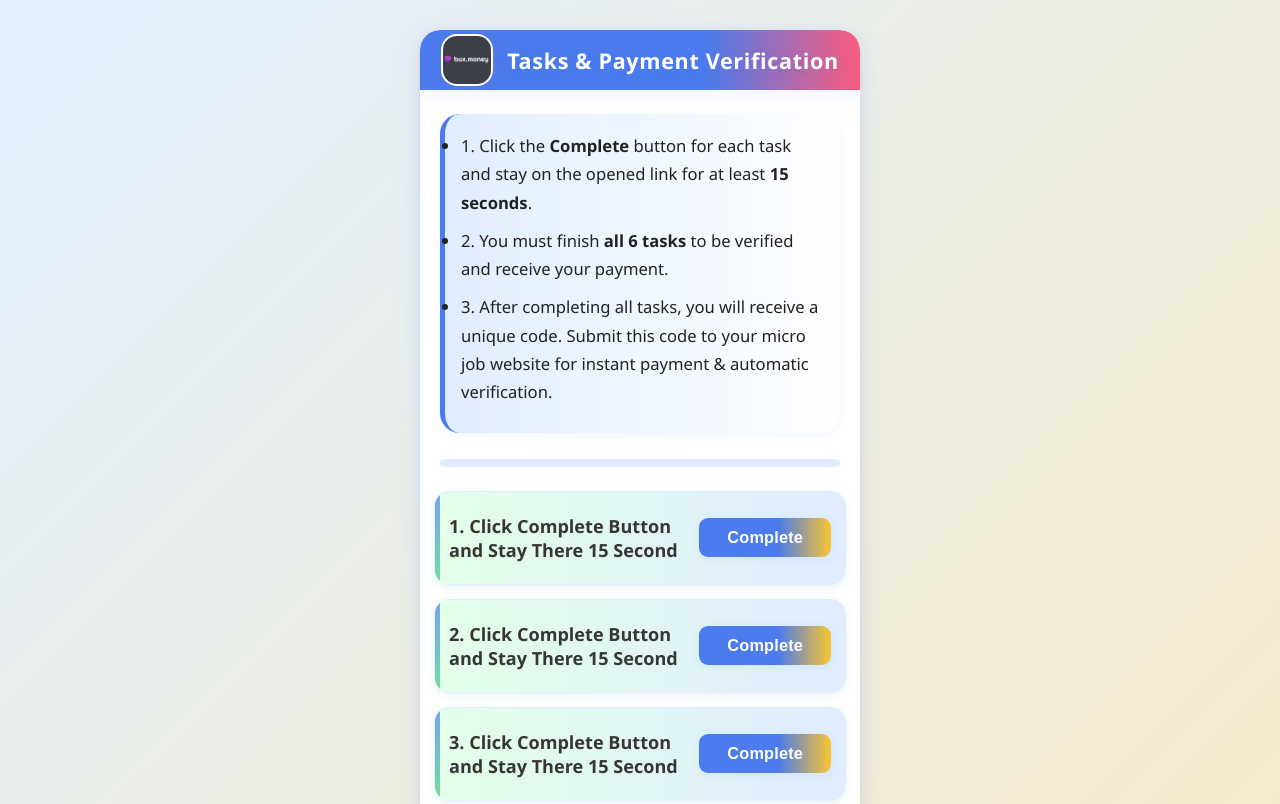
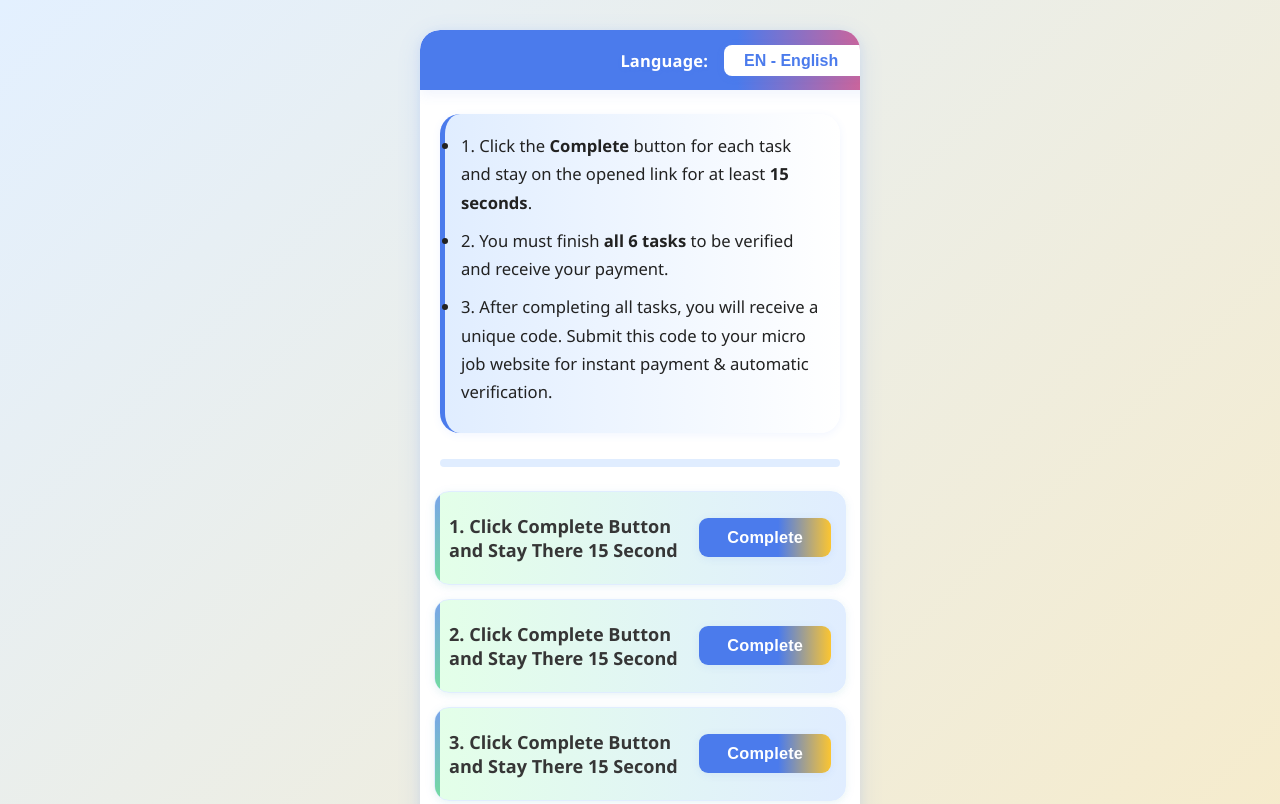
Before and after one commit to s42144/adssterra, a plain HTML site: page index.html in a window 1280 px wide. Shown: the top 804 px of the page. Drawn offline with Linux system fonts and the light colour scheme.

Commit message:
Update index.html

```diff
--- a/index.html
+++ b/index.html
@@ -2,7 +2,7 @@
 <html lang="en">
 <head>
   <meta charset="UTF-8">
-  <title>Tasks & Payment Verification</title>
+  <title>Tasks Verification</title>
   <meta name="viewport" content="width=device-width, initial-scale=1.0">
   <style>
     :root {
@@ -39,35 +39,47 @@
       position: relative;
       overflow: hidden;
     }
-    .header-bar {
+    .top-bar {
       width: 100%;
       min-height: 60px;
       background: linear-gradient(90deg, #4b7bec 65%, #fc5c7d 100%);
       border-radius: var(--border-radius) var(--border-radius) 0 0;
       display: flex;
       align-items: center;
-      justify-content: center;
+      justify-content: flex-end;
+      padding: 0 24px;
       position: relative;
       z-index: 1;
       box-shadow: 0 4px 14px #4b7bec17;
     }
-    .header-bar .logo {
-      width: 48px;
-      height: 48px;
-      margin-right: 14px;
-      vertical-align: middle;
+    .lang-select-wrap {
+      display: flex;
+      align-items: center;
+      gap: 10px;
+      margin-right: 0;
+    }
+    .lang-label {
+      color: #fff;
+      font-weight: 700;
+      font-size: 1.03em;
+      margin-right: 2px;
+      letter-spacing: 0.01em;
+      text-shadow: 0 1.5px 5px #4b7bec11;
+    }
+    .lang-select {
       background: #fff;
-      border-radius: 16px;
-      box-shadow: 0 2px 12px #fc5c7d12;
-      border: 2.5px solid #fff;
-      object-fit: cover;
-    }
-    .header-bar .main-title {
-      font-size: 1.35em;
-      font-weight: 900;
-      color: #fff;
-      letter-spacing: 0.03em;
-      text-shadow: 0 2px 10px #4b7bec33;
+      color: #4b7bec;
+      border: none;
+      border-radius: 8px;
+      padding: 6px 16px;
+      font-size: 1em;
+      font-weight: 700;
+      box-shadow: 0 1.5px 8px #4b7bec19;
+      cursor: pointer;
+      outline: none;
+      margin-left: 4px;
+      margin-right: 6px;
+      transition: background 0.14s;
     }
     .rules {
       background: linear-gradient(90deg, #e0edff 0%, #fff 100%);
@@ -238,7 +250,6 @@
       text-align: center;
       z-index: 1;
       position: relative;
-      /* fancy border */
       border: 2.5px solid #fbc53144;
     }
     .partners-title {
@@ -291,13 +302,13 @@
     .partner-item:hover .partner-img {
       border-color: #fc5c7d88;
     }
-    /* Mobile responsiveness */
     @media (max-width: 600px) {
       .container {
         padding: 0 0 10px 0;
       }
-      .header-bar {
+      .top-bar {
         min-height: 44px;
+        padding: 0 10px;
       }
       .rules {
         margin: 17px 4vw 15px 4vw;
@@ -326,7 +337,6 @@
         font-size: 0.97em;
       }
     }
-    /* Button interaction */
     .task button:active,
     .task button:focus-visible {
       background: linear-gradient(90deg, #fc5c7d 60%, #4b7bec 100%);
@@ -336,103 +346,171 @@
 </head>
 <body>
   <div class="container">
-    <div class="header-bar">
-      <img class="logo" src="https://github.com/s42144/adssterra/blob/ad57518849558fffd9db6455ed639be017fe4d62/images%20(2)%20(27).jpeg?raw=true" alt="Site Logo">
-      <span class="main-title">Tasks & Payment Verification</span>
+    <div class="top-bar">
+      <form class="lang-select-wrap" onsubmit="return false;">
+        <label class="lang-label" for="lang-select" id="lang-label">Language:</label>
+        <select class="lang-select" id="lang-select" onchange="setLanguage(this.value)">
+          <option value="en">EN - English</option>
+          <option value="ru">RU - Русский</option>
+          <option value="ar">AR - العربية</option>
+        </select>
+      </form>
     </div>
-    <ul class="rules">
-      <li>1. Click the <b>Complete</b> button for each task and stay on the opened link for at least <b>15 seconds</b>.</li>
-      <li>2. You must finish <b>all 6 tasks</b> to be verified and receive your payment.</li>
-      <li>3. After completing all tasks, you will receive a unique code. Submit this code to your micro job website for instant payment & automatic verification.</li>
+    <ul class="rules" id="rules-list">
+      <li id="rule-1">1. Click the <b>Complete</b> button for each task and stay on the opened link for at least <b>15 seconds</b>.</li>
+      <li id="rule-2">2. You must finish <b>all 6 tasks</b> to be verified and receive your payment.</li>
+      <li id="rule-3">3. After completing all tasks, you will receive a unique code. Submit this code to your micro job website for instant payment & automatic verification.</li>
     </ul>
     <div class="progress-bar">
       <div class="progress-bar-inner" id="progressBar"></div>
     </div>
-    <div class="tasks" id="tasks">
-      <!-- Tasks will be injected here -->
-    </div>
+    <div class="tasks" id="tasks"></div>
     <div class="congrats-section" id="congratsSection">
       <img src="https://github.com/s42144/adssterra/blob/dea183135295889753585f4adc9a4f5be5a780dc/download%20(7).jpeg?raw=true" alt="Congratulations">
-      <div class="congrats-title">Congratulations! All tasks completed.</div>
-      <div style="margin-bottom: 10px;">Your payment code:</div>
+      <div class="congrats-title" id="congrats-title">Congratulations! All tasks completed.</div>
+      <div style="margin-bottom: 10px;" id="your-code">Your payment code:</div>
       <div class="code-box">
         <span id="paymentCode">63836GSJXVH627</span>
         <button class="copy-btn" id="copyBtn">Copy</button>
       </div>
-      <div style="font-size: 1em; color: #4b7bec; font-weight: 600;">
+      <div style="font-size: 1em; color: #4b7bec; font-weight: 600;" id="code-info">
         Submit this code on your micro job site for instant payment.
       </div>
     </div>
     <div class="partners-section">
-      <div class="partners-title">Our Partners</div>
+      <div class="partners-title" id="partners-title">Our Partners</div>
       <div class="partners-list">
         <div class="partner-item">
           <img class="partner-img" src="https://github.com/s42144/adssterra/blob/ad57518849558fffd9db6455ed639be017fe4d62/images%20(2)%20(27).jpeg?raw=true" alt="BUX.MONEY">
-          BUX.MONEY
+          <span>BUX.MONEY</span>
         </div>
         <div class="partner-item">
           <img class="partner-img" src="https://github.com/s42144/adssterra/blob/e2f121c96b816a1a46b51db502dfa0974c57b592/download%20(4).png?raw=true" alt="AVISO.BZ">
-          AVISO.BZ
+          <span>AVISO.BZ</span>
         </div>
         <div class="partner-item">
           <img class="partner-img" src="https://raw.githubusercontent.com/s42144/adssterra/main/files/taskburg-logo.svg" alt="TASKBURG">
-          TASKBURG
+          <span>TASKBURG</span>
         </div>
         <div class="partner-item">
           <img class="partner-img" src="https://github.com/s42144/adssterra/blob/a4f00dc714d2dd7735a0e1d54088567d2ece1cb3/1739638304-1708266691-gigclickers%20(1).webp?raw=true" alt="GIGCLICKERS">
-          GIGCLICKERS
+          <span>GIGCLICKERS</span>
         </div>
       </div>
     </div>
   </div>
   <script>
-    // Task Data
+    // TRANSLATIONS
+    const translations = {
+      en: {
+        langLabel: "Language:",
+        rules: [
+          '1. Click the <b>Complete</b> button for each task and stay on the opened link for at least <b>15 seconds</b>.',
+          '2. You must finish <b>all 6 tasks</b> to be verified and receive your payment.',
+          '3. After completing all tasks, you will receive a unique code. Submit this code to your micro job website for instant payment & automatic verification.'
+        ],
+        taskName: "Click Complete Button and Stay There 15 Second",
+        complete: "Complete",
+        done: "Done",
+        congrats: "Congratulations! All tasks completed.",
+        yourCode: "Your payment code:",
+        codeInfo: "Submit this code on your micro job site for instant payment.",
+        copy: "Copy",
+        copied: "Copied!",
+        partners: "Our Partners",
+        wait: "Wait {seconds}s..."
+      },
+      ru: {
+        langLabel: "Язык:",
+        rules: [
+          '1. Нажмите кнопку <b>Завершить</b> для каждого задания и оставайтесь на открытой ссылке не менее <b>15 секунд</b>.',
+          '2. Вы должны выполнить <b>все 6 заданий</b>, чтобы пройти верификацию и получить оплату.',
+          '3. После выполнения всех заданий вы получите уникальный код. Отправьте этот код на ваш сайт микроработ для мгновенной оплаты и автоматической проверки.'
+        ],
+        taskName: "Нажмите кнопку Завершить и оставайтесь там 15 секунд",
+        complete: "Завершить",
+        done: "Готово",
+        congrats: "Поздравляем! Все задания выполнены.",
+        yourCode: "Ваш платежный код:",
+        codeInfo: "Отправьте этот код на сайт микроработ для мгновенной оплаты.",
+        copy: "Копировать",
+        copied: "Скопировано!",
+        partners: "Наши партнеры",
+        wait: "Ожидайте {seconds}с..."
+      },
+      ar: {
+        langLabel: "اللغة:",
+        rules: [
+          '1. انقر على زر <b>إكمال</b> لكل مهمة وابق في الرابط المفتوح لمدة <b>15 ثانية</b>.',
+          '2. يجب عليك إكمال <b>جميع المهام الستة</b> ليتم التحقق منك واستلام الدفعة.',
+          '3. بعد إكمال جميع المهام، ستحصل على رمز فريد. قدّم هذا الرمز في موقع المهام المصغرة الخاص بك للحصول على الدفعة فوراً والتحقق التلقائي.'
+        ],
+        taskName: "انقر على زر إكمال وابق هناك 15 ثانية",
+        complete: "إكمال",
+        done: "تم",
+        congrats: "تهانينا! تم إكمال جميع المهام.",
+        yourCode: "رمز الدفع الخاص بك:",
+        codeInfo: "قدّم هذا الرمز في موقع المهام المصغرة الخاص بك لتحصل على الدفعة فوراً.",
+        copy: "نسخ",
+        copied: "تم النسخ!",
+        partners: "شركاؤنا",
+        wait: "انتظر {seconds}ث..."
+      }
+    };
     const TASK_COUNT = 6;
-    const TASK_NAME = "Click Complete Button and Stay There 15 Second";
     const TASK_LINK = "https://www.profitableratecpm.com/jj0rqun4?key=465c238dddc5368c1f512ac191ee3c43";
-    const tasksElem = document.getElementById('tasks');
-    const progressBar = document.getElementById('progressBar');
-    const congratsSection = document.getElementById('congratsSection');
+    let lang = "en";
     let tasksStatus = Array(TASK_COUNT).fill(false);
+
+    // Render all translatable UI
+    function renderUI() {
+      document.getElementById("lang-label").textContent = translations[lang].langLabel;
+      // Rules
+      for (let i = 1; i <= 3; ++i) {
+        document.getElementById("rule-" + i).innerHTML = translations[lang].rules[i-1];
+      }
+      // Partners
+      document.getElementById("partners-title").textContent = translations[lang].partners;
+      // Tasks
+      renderTasks();
+      // If congrats visible, update its texts
+      document.getElementById("congrats-title").textContent = translations[lang].congrats;
+      document.getElementById("your-code").textContent = translations[lang].yourCode;
+      document.getElementById("code-info").textContent = translations[lang].codeInfo;
+      document.getElementById("copyBtn").textContent = translations[lang].copy;
+    }
 
     function renderTasks() {
       let html = '';
       for (let i = 0; i < TASK_COUNT; i++) {
+        let isDone = tasksStatus[i];
         html += `
           <div class="task" id="task-${i}">
-            <span class="task-name">${i+1}. ${TASK_NAME}</span>
-            <button onclick="handleTaskClick(${i})" class="" id="btn-${i}">Complete</button>
+            <span class="task-name">${i+1}. ${translations[lang].taskName}</span>
+            <button onclick="handleTaskClick(${i})" class="${isDone ? 'done' : ''}" id="btn-${i}">${isDone ? translations[lang].done : translations[lang].complete}</button>
             <span class="timer" id="timer-${i}" style="display:none"></span>
           </div>
         `;
       }
-      tasksElem.innerHTML = html;
+      document.getElementById('tasks').innerHTML = html;
     }
 
-    renderTasks();
-
-    // Keep "Done" and clickable after click, with 30s timer
     window.handleTaskClick = function(idx) {
       const btn = document.getElementById(`btn-${idx}`);
       const timer = document.getElementById(`timer-${idx}`);
       if (btn.classList.contains('done')) return window.open(TASK_LINK, '_blank');
-
-      // Open link in new tab
       window.open(TASK_LINK, '_blank');
-
-      // Disable button and start 15s timer
       btn.disabled = true;
       timer.style.display = '';
       let seconds = 30;
-      timer.textContent = `Wait ${seconds}s...`;
-
+      timer.textContent = translations[lang].wait.replace('{seconds}', seconds);
       let interval = setInterval(() => {
         seconds--;
-        timer.textContent = `Wait ${seconds}s...`;
+        timer.textContent = translations[lang].wait.replace('{seconds}', seconds);
         if (seconds <= 0) {
           clearInterval(interval);
           timer.textContent = '';
-          btn.textContent = 'Done';
+          btn.textContent = translations[lang].done;
           btn.classList.add('done');
           btn.disabled = false;
           tasksStatus[idx] = true;
@@ -444,17 +522,20 @@
     function updateProgress() {
       let completed = tasksStatus.filter(Boolean).length;
       let percent = Math.round((completed / TASK_COUNT) * 100);
-      progressBar.style.width = percent + '%';
-
+      document.getElementById('progressBar').style.width = percent + '%';
       if (completed === TASK_COUNT) {
-        setTimeout(showCongrats, 600); // short delay for effect
+        setTimeout(showCongrats, 600);
       }
     }
 
     function showCongrats() {
-      tasksElem.style.display = 'none';
-      progressBar.style.width = '100%';
-      congratsSection.style.display = 'flex';
+      document.getElementById('tasks').style.display = 'none';
+      document.getElementById('progressBar').style.width = '100%';
+      document.getElementById('congratsSection').style.display = 'flex';
+      document.getElementById("congrats-title").textContent = translations[lang].congrats;
+      document.getElementById("your-code").textContent = translations[lang].yourCode;
+      document.getElementById("code-info").textContent = translations[lang].codeInfo;
+      document.getElementById("copyBtn").textContent = translations[lang].copy;
     }
 
     // Copy code
@@ -462,17 +543,24 @@
     copyBtn.onclick = function () {
       const code = document.getElementById('paymentCode').textContent;
       navigator.clipboard.writeText(code).then(() => {
-        copyBtn.textContent = "Copied!";
+        copyBtn.textContent = translations[lang].copied;
         copyBtn.classList.add('copied');
         setTimeout(() => {
-          copyBtn.textContent = "Copy";
+          copyBtn.textContent = translations[lang].copy;
           copyBtn.classList.remove('copied');
         }, 1700);
       });
     };
 
+    // Language switcher
+    window.setLanguage = function(l) {
+      lang = l;
+      renderUI();
+    };
+
     // Responsive: Fix for mobile viewport on iOS
     window.addEventListener('load', function() {
+      renderUI();
       if (/iPhone|iPad|iPod/.test(navigator.userAgent)) {
         document.body.style.minHeight = window.innerHeight + 'px';
       }
```
